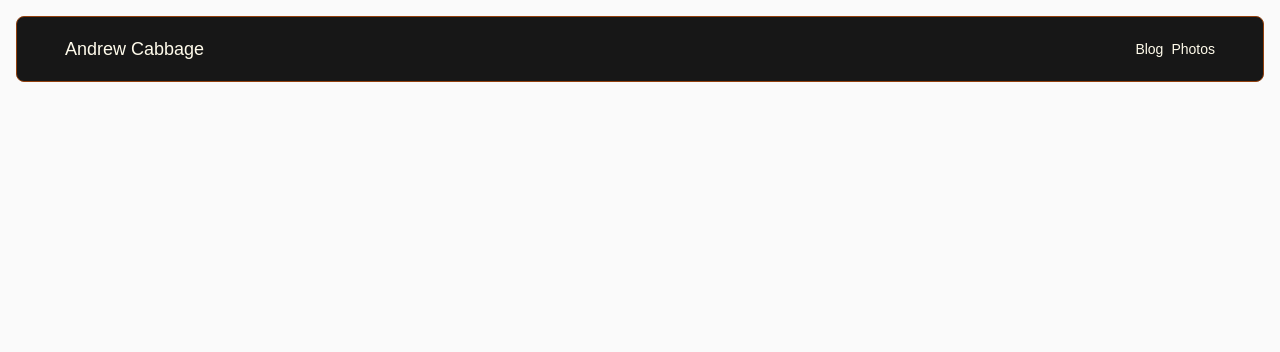
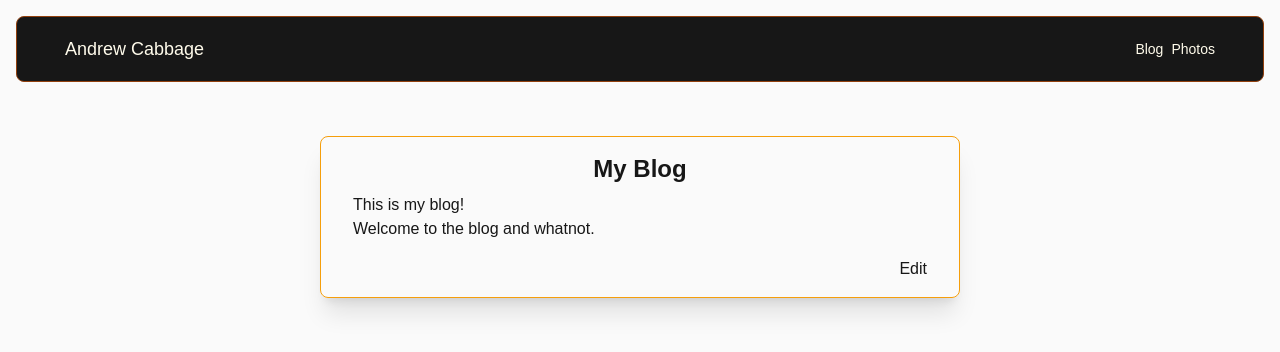
Before and after one commit to aocabbage/webdemo, a Next.js app: page /blog in a window 1280 px wide. Shown: the top 352 px of the page. Built offline with nearby package versions, Linux system fonts and the light colour scheme; no server answers.

Commit message:
BLOG WORKS!

```diff
--- /dev/null
+++ b/app/actions/update-blog.js
@@ -0,0 +1,8 @@
+'use server';
+
+import fs from 'fs';
+
+export async function updateBlog(data) {
+  fs.writeFileSync('app/blog/blog.txt', data);
+  return { message: 'File updated successfully' };
+}
--- a/app/blog/page.js
+++ b/app/blog/page.js
@@ -1,16 +1,47 @@
+"use client"
+
 import blog from './blog.txt';
+
+import { useState } from 'react';
+import { updateBlog } from '../actions/update-blog';
+
+let blogText = blog;
 
 export default function Home() {
 
-  fetch(blog)
- .then(r => r.text())
- .then(text => {
-  console.log('text decoded:', text);
-});
+  const [editable, setEditable] = useState(0);
+  const [textContent, setTextContent] = useState(blogText);
+
+  const saveToPage = () => {
+    blogText = textContent;
+    updateBlog(textContent);
+    setEditable(0);
+  }
 
   return(
-  <>
-
-  </>
+  <div className="mt-24 flex flex-col justify-center w-full mx-auto py-10">
+    <div className="relative rounded-lg shadow-xl text-primary-900 border border-secondary-500 w-[50%] mx-[25%] py-4 space-y-2">
+      <h1 className="text-2xl text-center font-bold">
+        My Blog
+      </h1>
+      <div className="flex flex-col space=y-4 mx-8 text-justify">
+        {(editable==0) && <>{formatBlogData(blogText)}</>}
+        {(editable== 1) && <textarea id="savableText" value={textContent} onChange={e => setTextContent(e.target.value)} className="border border-primary-500"/>}
+      </div>
+      <div className="mt-4 w-full h-8 bg-primary-50">
+        {(editable == 0) && <button onClick={() => setEditable(1)} className="absolute bottom-4 right-8 text-primary-900 hover:underline hover:text-secondary-500 duration-300">Edit</button>}
+        {(editable == 1) && <button onClick={() => saveToPage()} className="absolute bottom-4 right-8 text-primary-900 hover:underline hover:text-secondary-500 duration-300">Save</button>}
+      </div>
+    </div>
+  </div>
   )
 }
+
+function formatBlogData(data) {
+  const lineBreaks = data.split('\n');
+  let output = [];
+  for (let index = 0; index < lineBreaks.length; index++) {
+    output.push(<p>{lineBreaks[index]}</p>);
+  }
+  return output;
+}
--- /dev/null
+++ b/app/components/Container.js
@@ -0,0 +1,17 @@
+import Link from "next/link";
+
+export default function Containter({ children, title, url}) {
+    return(
+    <div className="relative rounded-lg shadow-xl text-primary-900 border border-secondary-500 w-[30%] hover:text-primary-500 duration-300 py-4 space-y-2">
+      <h1 className="text-2xl text-center font-bold">
+        {title}
+      </h1>
+      <div className="mx-8 text-justify">
+      {children}
+      </div>
+      {(url != null) && <div className="mt-4 w-full h-8 bg-primary-50">
+        <Link className="absolute bottom-4 right-4 text-primary-900 hover:underline hover:text-secondary-500 duration-300" href={url}>Read More &#62;</Link>
+      </div>}
+    </div>
+    )
+  }
--- /dev/null
+++ b/app/components/LargeContainer.js
@@ -0,0 +1,18 @@
+import Link from "next/link";
+
+export default function LargeContainter({ children, title, url, handleChildEdit}) {
+    return(
+    <div className="relative rounded-lg shadow-xl text-primary-900 border border-secondary-500 w-[50%] mx-[25%] hover:text-primary-500 duration-300 py-4 space-y-2">
+      <h1 className="text-2xl text-center font-bold">
+        {title}
+      </h1>
+      <div className="flex flex-col space=y-4 mx-8 text-justify">
+        {children}
+      </div>
+      {(url != null) && <div className="mt-4 w-full h-8 bg-primary-50">
+        {(url != "edit") && <Link className="absolute bottom-4 right-4 text-primary-900 hover:underline hover:text-secondary-500 duration-300" href={url}>Read More &#62;</Link>}
+        {(url == "edit") && <button onClick={() => handleChildEdit} className="absolute bottom-4 right-4 text-primary-900 hover:underline hover:text-secondary-500 duration-300">Edit</button>}
+      </div>}
+    </div>
+    )
+  }
--- a/app/page.js
+++ b/app/page.js
@@ -1,6 +1,7 @@
 import Image from "next/image"
 import rainier from "./src/Images/rainier.jpg"
 import Link from "next/link"
+import Containter from "./components/Container"
 
 export default function Home() {
   return (
@@ -27,15 +28,15 @@ export default function Home() {
         So... what do I do?
       </h1>
       <Row>
-        <RowContainter title="Programming" url="/blog">
+        <Containter title="Programming" url="/blog" blogLink={true}>
         Lorem ipsum dolor sit amet, consectetur adipiscing elit. Aenean commodo vestibulum quam, quis pulvinar ante. Aliquam sodales elementum nisi, vitae maximus lacus mollis tincidunt. Praesent tempor nunc nisi, sit amet rutrum dolor fringilla eu. Sed commodo, justo sit amet luctus molestie, leo erat venenatis nunc, et posuere nulla arcu ut augue. Sed felis diam, eleifend eget lacinia non, aliquam quis nibh. Aliquam vestibulum viverra ligula, vel suscipit lectus feugiat eget. Cras pulvinar venenatis nisl, et convallis metus placerat id. Integer congue tortor lectus. Cras vitae lorem egestas, bibendum tellus ut, mattis urna. Etiam placerat imperdiet quam eget porta. Proin vel diam lectus. Duis lorem lorem, iaculis vitae sagittis vel, finibus in ligula.
-        </RowContainter>
-        <RowContainter title="Internship" url="/blog">
+        </Containter>
+        <Containter title="Internship" url="/blog" blogLink={true}>
         Quisque pulvinar mauris ex, faucibus faucibus enim pharetra sit amet. Donec eget ullamcorper sapien. Donec vel tempus orci. Aliquam tellus massa, interdum ut imperdiet non, pharetra in nibh. Nam gravida ligula at metus aliquam efficitur et vitae neque. Fusce hendrerit fringilla tincidunt. Lorem ipsum dolor sit amet, consectetur adipiscing elit. Nam molestie est venenatis risus porttitor, sed vestibulum lectus accumsan. Curabitur sit amet elementum ligula, vel viverra lectus. Fusce ultrices, est non fermentum tempor, libero erat blandit urna, eu aliquam erat arcu sit amet ipsum. Nulla tincidunt lectus metus, non auctor arcu fringilla et. Mauris a diam convallis, luctus quam ac, molestie magna. Vestibulum ante ipsum primis in faucibus orci luctus et ultrices posuere cubilia curae; Praesent facilisis est molestie, rhoncus nisl in, mollis nisl. Nullam purus enim, ultricies vitae orci nec, faucibus lacinia risus. Donec condimentum imperdiet leo a pharetra.
-        </RowContainter>
-        <RowContainter title="Advocacy" url="/blog">
+        </Containter>
+        <Containter title="Advocacy" url="/blog" blogLink={true}>
         Duis accumsan purus a suscipit viverra. Vestibulum ante ipsum primis in faucibus orci luctus et ultrices posuere cubilia curae; Pellentesque ornare mattis hendrerit. Nulla finibus nunc ac est volutpat, convallis pretium sapien ultricies. Aliquam erat volutpat. Ut a justo id enim euismod sollicitudin. Aliquam finibus euismod velit, sit amet consectetur tortor accumsan vitae. Proin ac dui arcu. In sed magna neque.
-        </RowContainter>
+        </Containter>
       </Row>
       <h1 className="text-4xl font-bold">
         That's all for now!
@@ -60,19 +61,3 @@ function Row({ children }) {
     </div>
   )
 }
-
-function RowContainter({ children, title, url }) {
-  return(
-  <div className="relative rounded-lg shadow-xl text-primary-900 border border-secondary-500 w-[30%] hover:text-primary-500 duration-300 py-4 space-y-2">
-    <h1 className="text-2xl font-bold">
-      {title}
-    </h1>
-    <div className="mx-8 text-justify indent-8">
-    {children}
-    </div>
-    <div className="mt-4 w-full h-8 bg-primary-50">
-      <Link className="absolute bottom-4 right-4 text-primary-900 hover:underline hover:text-secondary-500 duration-300" href={url}>Read More &#62;</Link>
-    </div>
-  </div>
-  )
-}
--- a/next.config.mjs
+++ b/next.config.mjs
@@ -1,13 +1,13 @@
 /** @type {import('next').NextConfig} */
 const nextConfig = {
     webpack: (config, options) => {
+        config.resolve.fallback = { fs: false };
         config.module.rules.push({
             test: /\.txt$/,
             use: 'raw-loader'
         })
         return config
-      },
-
+    },
 };
 
 export default nextConfig;
--- a/package.json
+++ b/package.json
@@ -9,7 +9,9 @@
     "lint": "next lint"
   },
   "dependencies": {
+    "express": "^4.21.1",
     "next": "^14.2.16",
+    "promise": "^8.3.0",
     "react": "^18.3.1",
     "react-dom": "^18.3.1"
   },
```
Also changed, not shown: app/blog/blog.txt, 1 other file (tests, documents, lock files or other folders).
